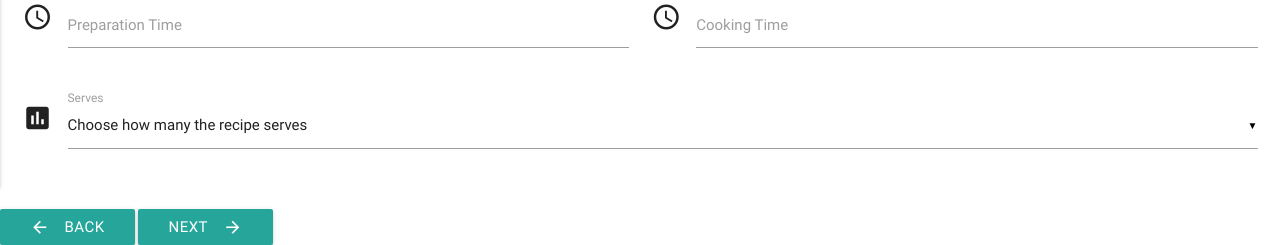
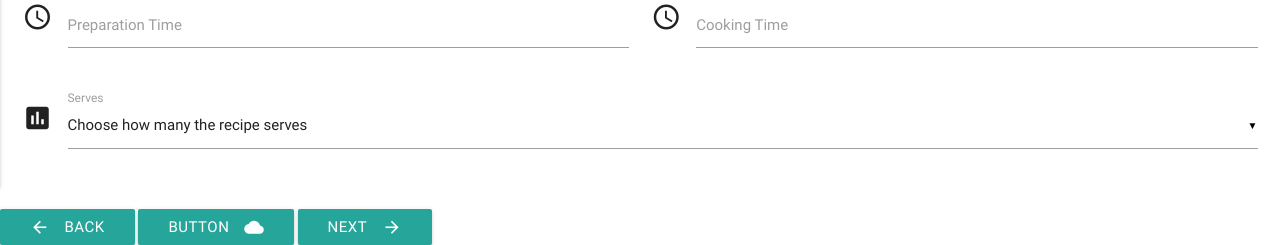
Before and after one commit to Code-Institute-Submissions/recipe-builder, a Flask app: page /add_recipe in a window 1280 px wide. Shown: the part 673-918 px from the top of the page. Run offline with Flask 2, Linux system fonts and the light colour scheme; data that the repository does not hold is empty; some libraries are stand-ins or nearby versions.

Commit message:
Submit and back buttons added

```diff
--- a/app.py
+++ b/app.py
@@ -23,6 +23,9 @@ def add_recipe():
                             allergens=mongo.db.allergen.find(),
                             serves=mongo.db.serves.find())
 
+
+
+
 if __name__ == '__main__':
     app.run(host=os.environ.get('IP'),
             port=int(os.environ.get('PORT')),
--- a/templates/addrecipe.html
+++ b/templates/addrecipe.html
@@ -76,6 +76,10 @@
   </form>
 </div>
 <a class="waves-effect waves-light btn" href="{{url_for('get_recipes')}}"><i class="material-icons left">arrow_back</i>Back</a>
-<a class="waves-effect waves-light btn" href=""><i class="material-icons right">arrow_forward</i>Next</a>
+<a class="waves-effect waves-light btn" href="{{url_for('add_ingredient')}}"><i class="material-icons right">cloud</i>button</a>
+
+ <button class="btn waves-effect waves-light" type="submit" name="action" href="{{url_for('add_ingredient')}}">Next
+    <i class="material-icons right">arrow_forward</i>
+  </button>
 
 {% endblock %}
```
